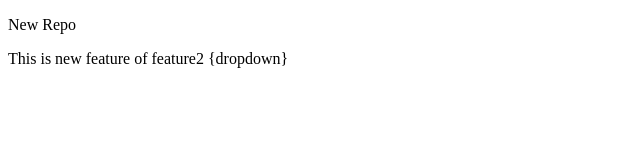
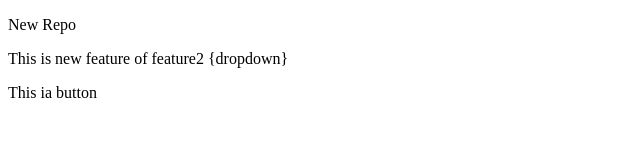
Before and after one commit to Aman2018-IT/Megh, a plain HTML site: page index.html in a window 1280 px wide. Shown: the whole page, without its empty margins (0-640 px from the left). Drawn offline with Linux system fonts and the light colour scheme.

Commit message:
Added my New Button

```diff
--- a/index.html
+++ b/index.html
@@ -10,7 +10,7 @@
 
     <p>This is new feature of feature2 {dropdown}</p>
 
-
+    <p>This ia button</p>
 
 </body>
 </html>
```
